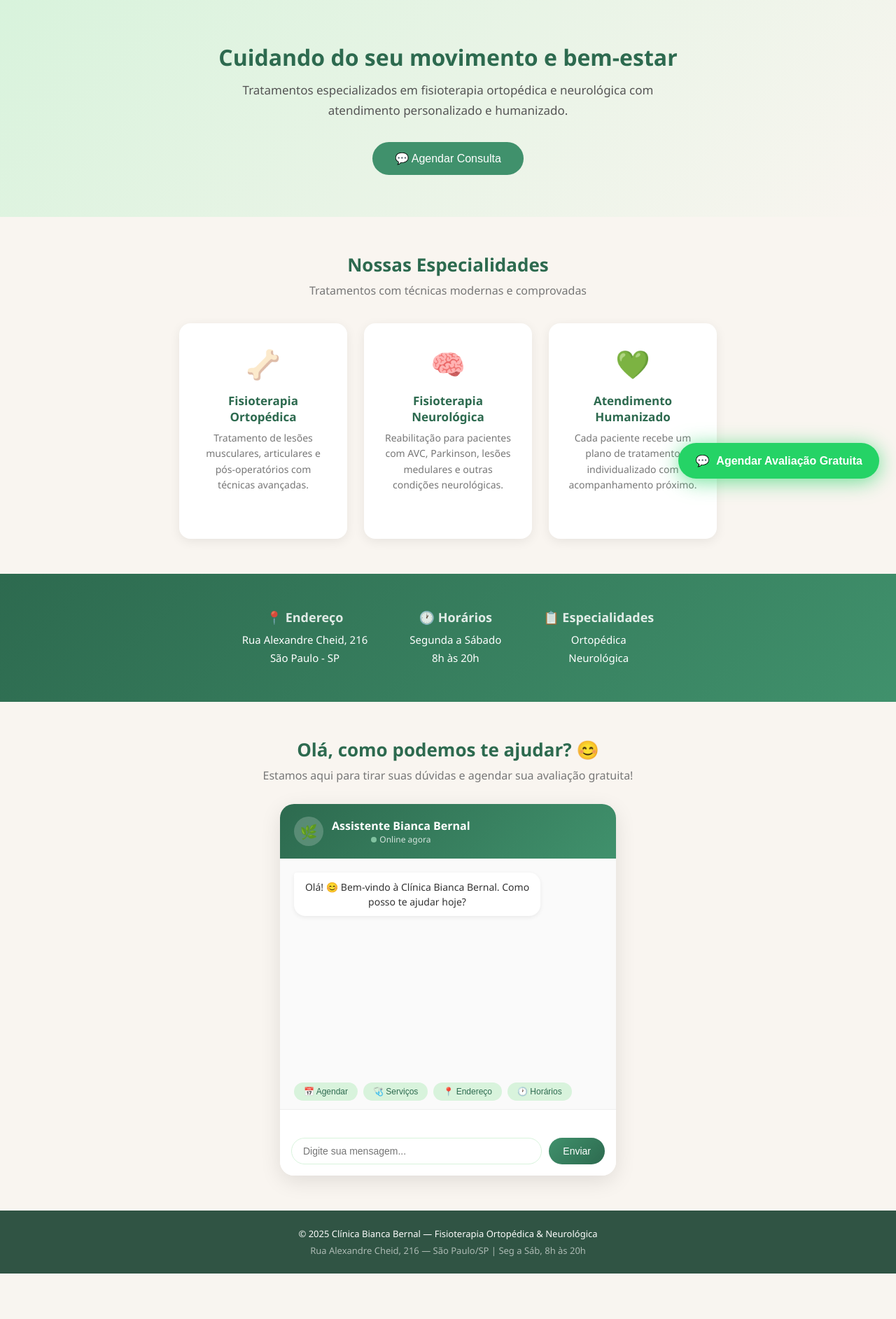
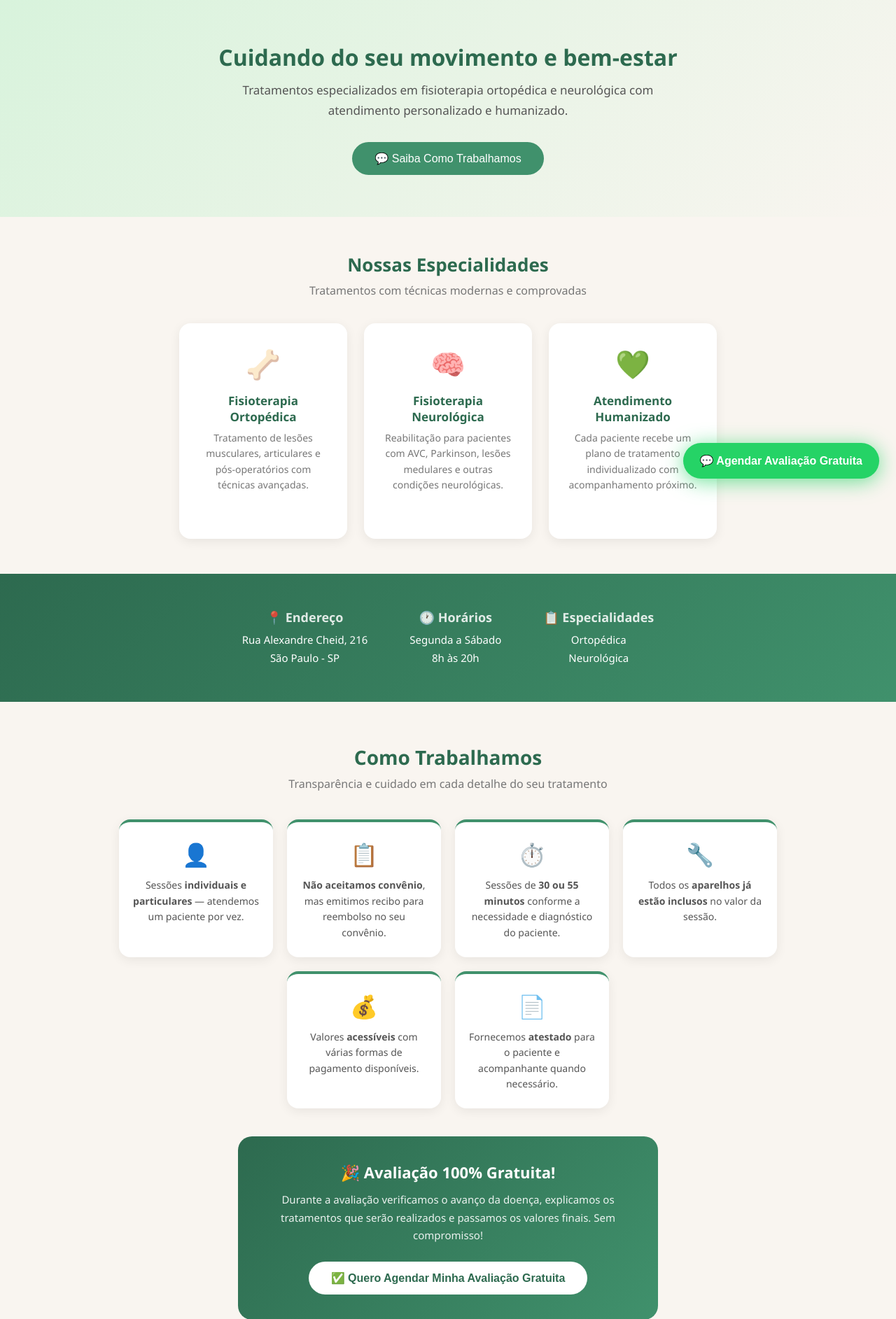
Before and after one commit to leobernaldev/autoatende, a Flask app: page / in a window 1280 px wide. Shown: the part 92-1977 px from the top of the page at 70% size. Before the commit the page ends 1912 px from the top, so only its background shows below. Run offline with Flask 3, Linux system fonts and the light colour scheme.

Commit message:
adicionar secao como trabalhamos

```diff
--- a/templates/index.html
+++ b/templates/index.html
@@ -72,6 +72,57 @@
         }
         .info-item h3 { font-size: 18px; margin-bottom: 8px; opacity: 0.85; }
         .info-item p { font-size: 15px; line-height: 1.7; }
+
+        /* COMO TRABALHAMOS */
+        .como-trabalhamos {
+            padding: 60px 40px;
+            background: #f9f5f0;
+            text-align: center;
+        }
+        .como-trabalhamos h2 { font-size: 28px; color: #2d6a4f; margin-bottom: 8px; }
+        .como-trabalhamos > p { color: #777; margin-bottom: 40px; font-size: 16px; }
+        .como-grid {
+            display: flex;
+            gap: 20px;
+            justify-content: center;
+            flex-wrap: wrap;
+            max-width: 1000px;
+            margin: 0 auto 40px;
+        }
+        .como-card {
+            background: white;
+            border-radius: 16px;
+            padding: 24px 20px;
+            width: 220px;
+            box-shadow: 0 4px 16px rgba(0,0,0,0.07);
+            text-align: center;
+            border-top: 4px solid #40916c;
+        }
+        .como-card .icone { font-size: 32px; margin-bottom: 12px; }
+        .como-card p { font-size: 14px; color: #555; line-height: 1.6; }
+        .avaliacao-box {
+            background: linear-gradient(135deg, #2d6a4f, #40916c);
+            color: white;
+            border-radius: 20px;
+            padding: 36px 40px;
+            max-width: 600px;
+            margin: 0 auto;
+            text-align: center;
+        }
+        .avaliacao-box h3 { font-size: 22px; margin-bottom: 12px; }
+        .avaliacao-box p { font-size: 15px; opacity: 0.9; line-height: 1.7; margin-bottom: 24px; }
+        .avaliacao-box button {
+            background: white;
+            color: #2d6a4f;
+            border: none;
+            padding: 14px 32px;
+            border-radius: 30px;
+            font-size: 16px;
+            font-weight: 700;
+            cursor: pointer;
+            transition: transform 0.2s;
+        }
+        .avaliacao-box button:hover { transform: scale(1.05); }
 
         .chat-section { padding: 50px 40px; text-align: center; }
         .chat-section h2 { font-size: 26px; color: #2d6a4f; margin-bottom: 8px; }
@@ -164,7 +215,6 @@
         }
         .input-row button:hover { opacity: 0.9; }
 
-        /* BOTÃO WHATSAPP FLUTUANTE */
         .whatsapp-float {
             position: fixed;
             bottom: 24px;
@@ -182,20 +232,16 @@
             display: flex;
             align-items: center;
             gap: 10px;
-            transition: transform 0.2s, box-shadow 0.2s;
+            transition: transform 0.2s;
             animation: pulse 2s infinite;
         }
-        .whatsapp-float:hover {
-            transform: scale(1.05);
-            box-shadow: 0 6px 28px rgba(37,211,102,0.6);
-        }
+        .whatsapp-float:hover { transform: scale(1.05); }
         @keyframes pulse {
             0% { box-shadow: 0 4px 20px rgba(37,211,102,0.4); }
             50% { box-shadow: 0 4px 30px rgba(37,211,102,0.7); }
             100% { box-shadow: 0 4px 20px rgba(37,211,102,0.4); }
         }
 
-        /* BOTÃO WHATSAPP NO CHAT */
         .whatsapp-chat-btn {
             background: #25d366;
             color: white;
@@ -246,9 +292,8 @@
 </head>
 <body>
 
-    <!-- BOTÃO FLUTUANTE WHATSAPP -->
     <button class="whatsapp-float" onclick="abrirWhatsApp()">
-        <span>💬</span> Agendar Avaliação Gratuita
+        💬 Agendar Avaliação Gratuita
     </button>
 
     <div class="header">
@@ -268,8 +313,8 @@
     <div class="hero">
         <h2>Cuidando do seu movimento e bem-estar</h2>
         <p>Tratamentos especializados em fisioterapia ortopédica e neurológica com atendimento personalizado e humanizado.</p>
-        <button class="hero-btn" onclick="document.querySelector('.chat-section').scrollIntoView({behavior:'smooth'})">
-            💬 Agendar Consulta
+        <button class="hero-btn" onclick="document.querySelector('.como-trabalhamos').scrollIntoView({behavior:'smooth'})">
+            💬 Saiba Como Trabalhamos
         </button>
     </div>
 
@@ -310,9 +355,46 @@
         </div>
     </div>
 
+    <!-- COMO TRABALHAMOS -->
+    <div class="como-trabalhamos">
+        <h2>Como Trabalhamos</h2>
+        <p>Transparência e cuidado em cada detalhe do seu tratamento</p>
+        <div class="como-grid">
+            <div class="como-card">
+                <div class="icone">👤</div>
+                <p>Sessões <strong>individuais e particulares</strong> — atendemos um paciente por vez.</p>
+            </div>
+            <div class="como-card">
+                <div class="icone">📋</div>
+                <p><strong>Não aceitamos convênio</strong>, mas emitimos recibo para reembolso no seu convênio.</p>
+            </div>
+            <div class="como-card">
+                <div class="icone">⏱️</div>
+                <p>Sessões de <strong>30 ou 55 minutos</strong> conforme a necessidade e diagnóstico do paciente.</p>
+            </div>
+            <div class="como-card">
+                <div class="icone">🔧</div>
+                <p>Todos os <strong>aparelhos já estão inclusos</strong> no valor da sessão.</p>
+            </div>
+            <div class="como-card">
+                <div class="icone">💰</div>
+                <p>Valores <strong>acessíveis</strong> com várias formas de pagamento disponíveis.</p>
+            </div>
+            <div class="como-card">
+                <div class="icone">📄</div>
+                <p>Fornecemos <strong>atestado</strong> para o paciente e acompanhante quando necessário.</p>
+            </div>
+        </div>
+        <div class="avaliacao-box">
+            <h3>🎉 Avaliação 100% Gratuita!</h3>
+            <p>Durante a avaliação verificamos o avanço da doença, explicamos os tratamentos que serão realizados e passamos os valores finais. Sem compromisso!</p>
+            <button onclick="abrirWhatsApp()">✅ Quero Agendar Minha Avaliação Gratuita</button>
+        </div>
+    </div>
+
     <div class="chat-section">
         <h2>Olá, como podemos te ajudar? 😊</h2>
-        <p>Estamos aqui para tirar suas dúvidas e agendar sua avaliação gratuita!</p>
+        <p>Converse com nossa assistente e tire todas as suas dúvidas!</p>
         <div class="chat-container">
             <div class="chat-header">
                 <div class="chat-avatar">🌿</div>
@@ -353,8 +435,7 @@
         function abrirWhatsApp(nome, diagnostico) {
             let msg = 'Olá! Gostaria de agendar uma avaliação gratuita na Clínica Bianca Bernal.';
             if (nome) msg = `Olá! Meu nome é ${nome} e gostaria de agendar uma avaliação gratuita. Diagnóstico: ${diagnostico}`;
-            const url = `https://wa.me/${WHATSAPP}?text=${encodeURIComponent(msg)}`;
-            window.open(url, '_blank');
+            window.open(`https://wa.me/${WHATSAPP}?text=${encodeURIComponent(msg)}`, '_blank');
         }
 
         function mostrarBotaoWhatsApp(nome, diagnostico) {
@@ -373,8 +454,6 @@
 
         function verificarAgendamento(agendamento) {
             if (!agendamento) return;
-
-            // Salva no localStorage para o painel
             const agendamentos = JSON.parse(localStorage.getItem('agendamentos') || '[]');
             agendamentos.push({
                 nome: agendamento.nome,
@@ -384,20 +463,16 @@
                 data: new Date().toISOString()
             });
             localStorage.setItem('agendamentos', JSON.stringify(agendamentos));
-
-            // Mostra botão WhatsApp no chat
             mostrarBotaoWhatsApp(agendamento.nome, agendamento.diagnostico);
-
-            // Envia email para a clínica
             emailjs.send('service_brxrzbw', 'template_6y4l5ch', {
                 nome_paciente: agendamento.nome,
                 telefone: agendamento.telefone,
                 horario: agendamento.horario,
                 message: `Diagnóstico: ${agendamento.diagnostico}`
             }).then(() => {
-                console.log('Email enviado para a clínica!');
+                console.log('Email enviado!');
             }).catch((err) => {
-                console.error('Erro ao enviar email:', err);
+                console.error('Erro:', err);
             });
         }
 
@@ -405,12 +480,10 @@
             const input = document.getElementById('input');
             const mensagem = input.value.trim();
             if (!mensagem) return;
-
             adicionarMensagem(mensagem, 'user');
             input.value = '';
             document.getElementById('quick-replies').style.display = 'none';
             document.getElementById('typing').textContent = 'Assistente está digitando...';
-
             try {
                 const resposta = await fetch('/chat', {
                     method: 'POST',
```
